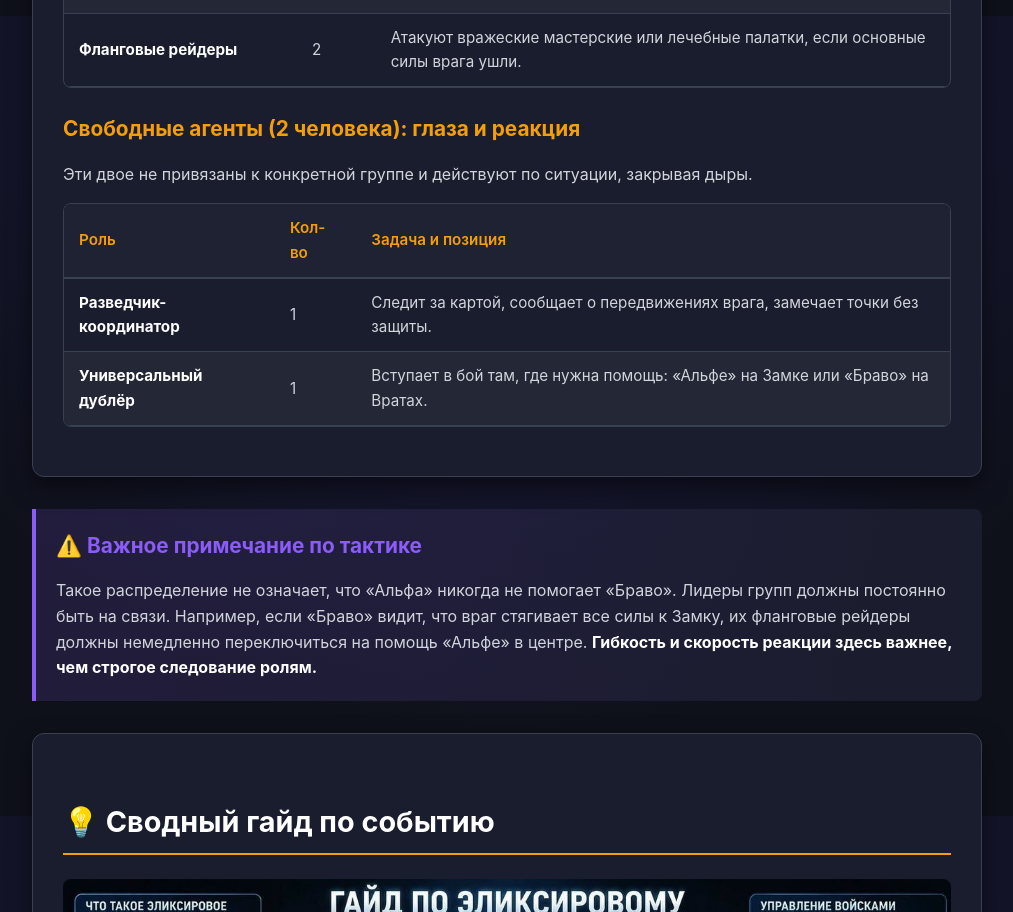
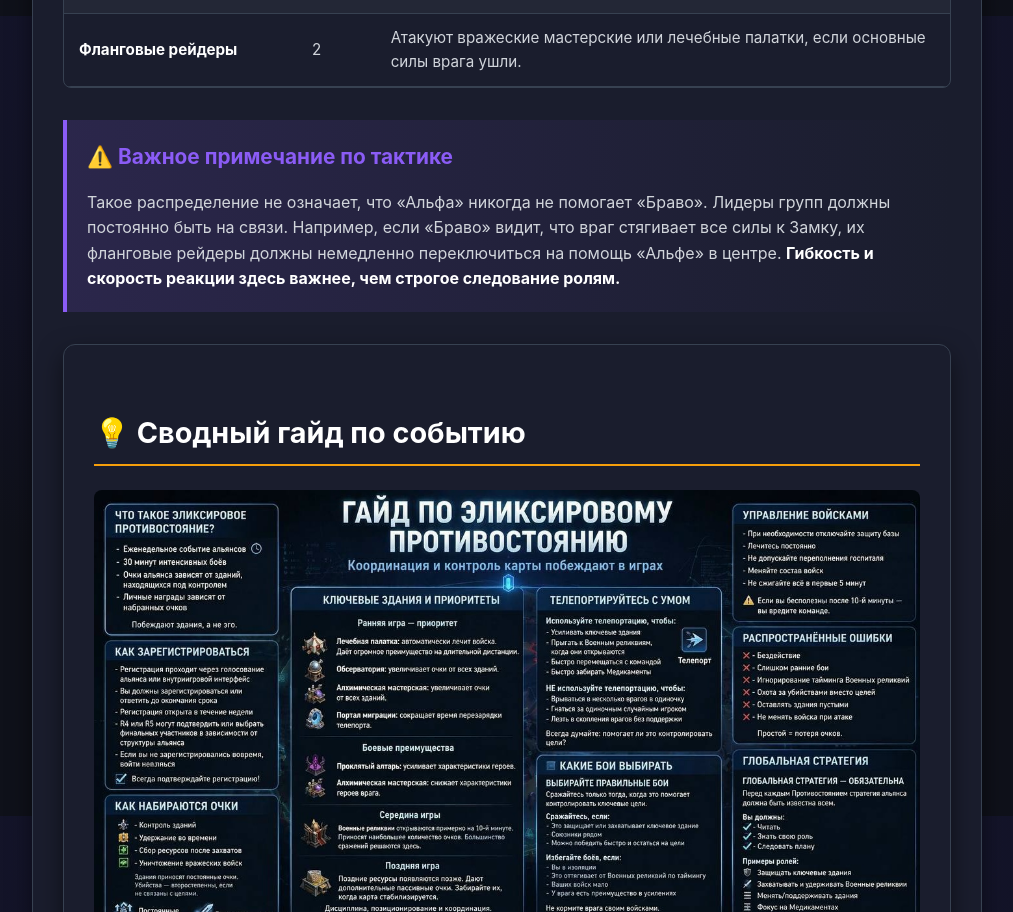
Before and after one commit to adomland/la, a plain HTML site: page el.html in a window 1280 px wide. Shown: the part 5584-6496 px from the top of the page, without its empty margins (133-1146 px from the left). Drawn offline with Linux system fonts and the light colour scheme.

Commit message:
Update el.html

```diff
--- a/el.html
+++ b/el.html
@@ -426,33 +426,7 @@
             </table>
         </div>
 
-        <h3>Свободные агенты (2 человека): глаза и реакция</h3>
-        <p>Эти двое не привязаны к конкретной группе и действуют по ситуации, закрывая дыры.</p>
 
-        <div class="table-responsive">
-            <table>
-                <thead>
-                    <tr>
-                        <th>Роль</th>
-                        <th>Кол-во</th>
-                        <th>Задача и позиция</th>
-                    </tr>
-                </thead>
-                <tbody>
-                    <tr>
-                        <td><strong>Разведчик-координатор</strong></td>
-                        <td>1</td>
-                        <td>Следит за картой, сообщает о передвижениях врага, замечает точки без защиты.</td>
-                    </tr>
-                    <tr>
-                        <td><strong>Универсальный дублёр</strong></td>
-                        <td>1</td>
-                        <td>Вступает в бой там, где нужна помощь: «Альфе» на Замке или «Браво» на Вратах.</td>
-                    </tr>
-                </tbody>
-            </table>
-        </div>
-    </div>
 
     <!-- Важное примечание -->
     <div class="important-note">
```
